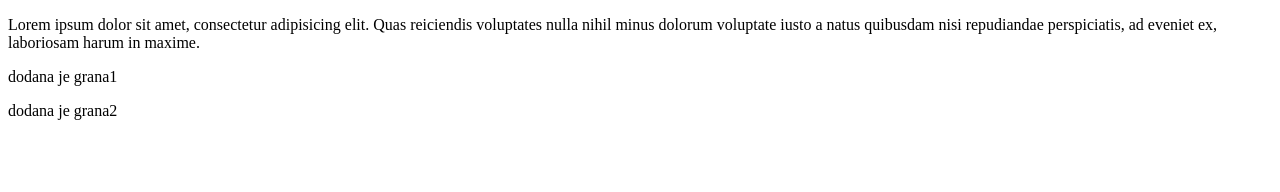
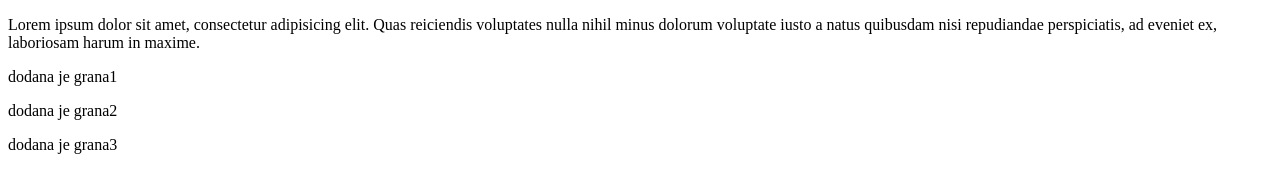
Before and after one commit to iskrtic/test1, a website: page index.html in a window 1280 px wide. Drawn offline with Linux system fonts and the light colour scheme.

Commit message:
grana 3 dodala Ivana

```diff
--- a/index.html
+++ b/index.html
@@ -14,5 +14,6 @@
     </p>
     <p>dodana je grana1</p>
     <p>dodana je grana2</p>
+    <p>dodana je grana3</p>
   </body>
 </html>
```
Also changed, not shown: 1 other file.
